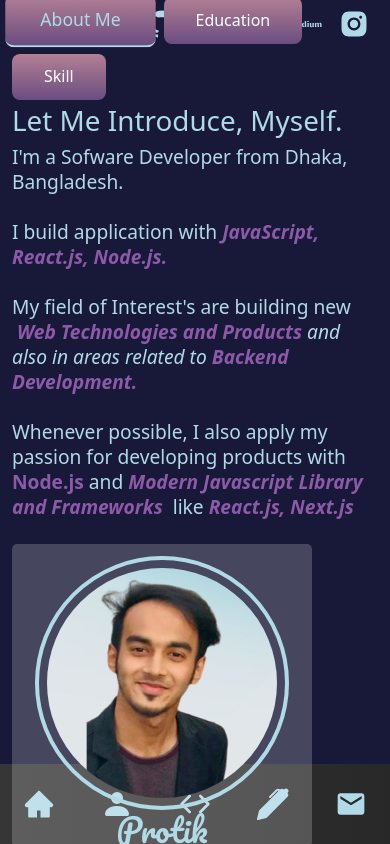
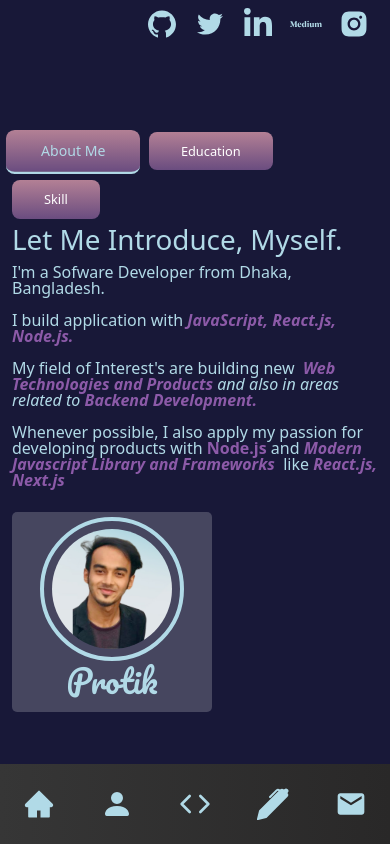
Before and after one commit to Protik111/Portfolio_2022, a Next.js app: page /about in a window 390 px wide. Built offline with nearby package versions, Linux system fonts and the light colour scheme; a web font is replaced by a local one.

Commit message:
about section mobile responsive fixed

```diff
--- a/components/Education.js
+++ b/components/Education.js
@@ -56,6 +56,16 @@ const Education = ({ setTabIndex, active, setActive }) => {
                             <img className={styles.eduImg2} src="/baf.png" alt="" />
                         </Tilt>
 
+                        <div className={styles.college2}>
+                            <div>
+                                <h4>BAF Shaheen College, Dhaka</h4>
+                            </div>
+                            <div>
+                                <h6>Higher Secondary School Certificate</h6>
+                                <p><bold>2014-2016</bold></p>
+                            </div>
+                        </div>
+
                     </div>
                 </div>
 
--- a/components/Skills.js
+++ b/components/Skills.js
@@ -1,14 +1,11 @@
-import { CgCPlusPlus } from "react-icons/cg";
 import styles from '../styles/Skills.module.scss';
 import {
-    DiJavascript1,
-    DiReact,
     DiNodejs,
     DiMongodb,
     DiBootstrap,
     DiHtml5,
     DiGit,
-    DiCss3
+    DiSass
 } from "react-icons/di";
 import { SiFirebase, SiNextdotjs, SiRedux, SiTypescript, SiJavascript, SiReact } from "react-icons/si";
 
@@ -94,7 +91,7 @@ const Skills = ({ setTabIndex, active, setActive }) => {
                                     <DiBootstrap />
                                 </div>
                                 <div className={styles.tech_icons}>
-                                    <DiCss3 />
+                                    <DiSass />
                                 </div>
                             </div>
                         </div>
--- a/styles/About.module.scss
+++ b/styles/About.module.scss
@@ -1,7 +1,7 @@
 @import url('https://fonts.googleapis.com/css2?family=Anek+Malayalam:wght@300;400;500;600&family=League+Gothic&display=swap');
 
 .container {
-    height: 105vh;
+    min-height: 105vh;
     // margin-left: 15rem;
     min-width: 100%;
     background-color: #181838;
@@ -10,7 +10,7 @@
     align-items: center;
 
     @media screen and (max-width: 880px) {
-        height: 100vh;
+        min-height: 100vh;
     }
 
     .details {
@@ -33,12 +33,17 @@
         margin-left: 3rem;
 
         @media screen and (max-width: 880px) {
-            line-height: 1.3;
+            line-height: 1;
+            font-size: 0.8rem;
             margin-left: 0;
         }
 
         .aboutDetails {
             font-size: 1.2rem;
+
+            @media screen and (max-width: 880px){
+                font-size: 1rem;
+            }
         }
 
         .skill {
@@ -126,6 +131,15 @@
         width: 300px;
         aspect-ratio: 9.9/10;
     }
+
+    @media screen and (max-width: 400px) {
+        margin: 0.5rem 0;
+        display: flex;
+        justify-content: center;
+        align-items: center;
+        width: 200px;
+        height: 200px;
+    }
 }
 
 .center {
@@ -143,10 +157,17 @@
         padding: 10px;
     }
 
+    @media screen and (max-width: 400px) {
+        display: flex;
+        justify-content: center;
+        align-items: center;
+        flex-direction: column;
+    }
+
 }
 
 .white {
-    min-height: 72%;
+    min-height: 50%;
     position: relative;
     aspect-ratio: 1;
     border: 4px solid #B1DAE7;
@@ -159,6 +180,11 @@
     border-radius: 50%;
     margin: 8px;
     object-fit: cover;
+
+    @media screen and (max-width: 400px) {
+        height: 120px;
+        width: 120px;
+    }
 }
 
 .name {
--- a/styles/Education.module.scss
+++ b/styles/Education.module.scss
@@ -32,7 +32,9 @@
         color: #B1DAE7;
 
         @media screen and (max-width: 880px) {
-            line-height: 1.3;
+            line-height: 1;
+            font-size: 0.8rem;
+            margin-left: 0;
         }
 
         .college2 {
@@ -66,6 +68,11 @@
                 width: 170px;
                 height: 170px;
             }
+
+            @media screen and (max-width: 400px) {
+                width: 140px;
+                height: 140px;
+            }
         }
 
         .eduImg2 {
@@ -80,6 +87,11 @@
             @media screen and (max-width: 600px) {
                 width: 190px;
                 height: 180px;
+            }
+
+            @media screen and (max-width: 400px) {
+                width: 150px;
+                height: 140px;
             }
         }
 
--- a/styles/Navbar.module.scss
+++ b/styles/Navbar.module.scss
@@ -107,7 +107,17 @@
     font-family: 'Anek Malayalam', sans-serif;
     margin-left: 0.5rem;
     margin-top: 1.2rem;
+
+    @media screen and (max-width: 880px) {
+        display: none;
+    }
 }
+
+// @media screen and (max-width: 880px) {
+//     .link_text {
+//         display: none;
+//     }
+// }
 
 .logo {
     width: 100%;
--- a/styles/Skills.module.scss
+++ b/styles/Skills.module.scss
@@ -34,7 +34,9 @@
         // margin-left: 0.5rem;
 
         @media screen and (max-width: 880px) {
-            line-height: 1.3;
+            line-height: 1;
+            font-size: 0.8rem;
+            margin-left: 0;
         }
 
         .firstRow {
@@ -65,9 +67,9 @@
 
             @media screen and (max-width: 880px) {
                 width: 100px;
-                height: 100px;
+                height: 70px;
                 margin: 3px !important;
-                font-size: 1.5rem;
+                font-size: 1rem;
             }
         }
 
```
